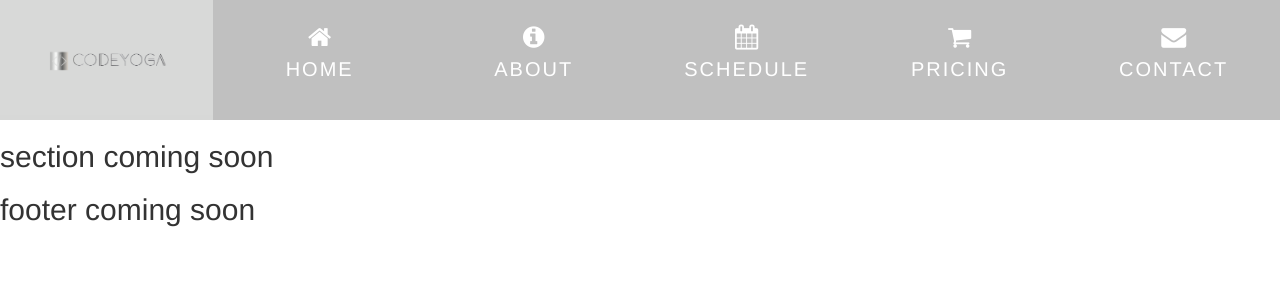
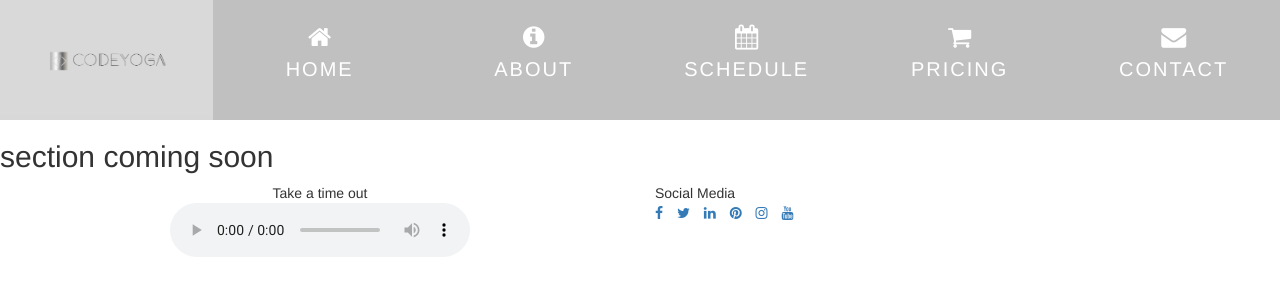
Before and after one commit to AA369/codeyoga-website, a plain HTML site: page index.html in a window 1280 px wide. Drawn offline with nearby package versions, Linux system fonts and the light colour scheme.

Commit message:
Updating footer

```diff
--- a/index.html
+++ b/index.html
@@ -41,8 +41,26 @@
             <h2>section coming soon</h2>
         </section>
 
-        <footer>
-            <h2>footer coming soon</h2>
+        <footer class="container-fluid">
+              <div class="row">
+                <div class="col-xs-12 col-sm-6 text-center uppercase general-sub timeout">Take a time out
+                    <div>
+                       <audio controls="controls" src="assets/audio/bells.mp3">
+                            Your browser does not support the audio element
+                        </audio>
+                    </div>
+                </div>
+                <div class="col-xs-12 col-sm-6 uppercase general-sub social">Social Media
+                    <ul class="list-inline social-links">
+                        <li><a target="_blank" href="https://www.facebook.com/CodeYoga-2206091706324212"><i class="fa fa-facebook"></i></a></li>
+                        <li><a target="_blank" href="https://twitter.com/codeyoga"><i class="fa fa-twitter"></i></a></li>
+                        <li><a target="_blank" href="https://www.linkedin.com"><i class="fa fa-linkedin"></i></a></li>
+                        <li><a target="_blank" href="https://www.pinterest.ie"><i class="fa fa-pinterest"></i></a></li>
+                        <li><a target="_blank" href="https://www.instagram.com"><i class="fa fa-instagram"></i></a></li>
+                        <li><a target="_blank" href="https://www.youtube.com/watch?v=NSAf7K7pyx8"><i class="fa fa-youtube"></i></a></li>
+                    </ul>
+                </div>
+            </div>
         </footer>
     </body>
 
```
Also changed, not shown: 1 other file.
